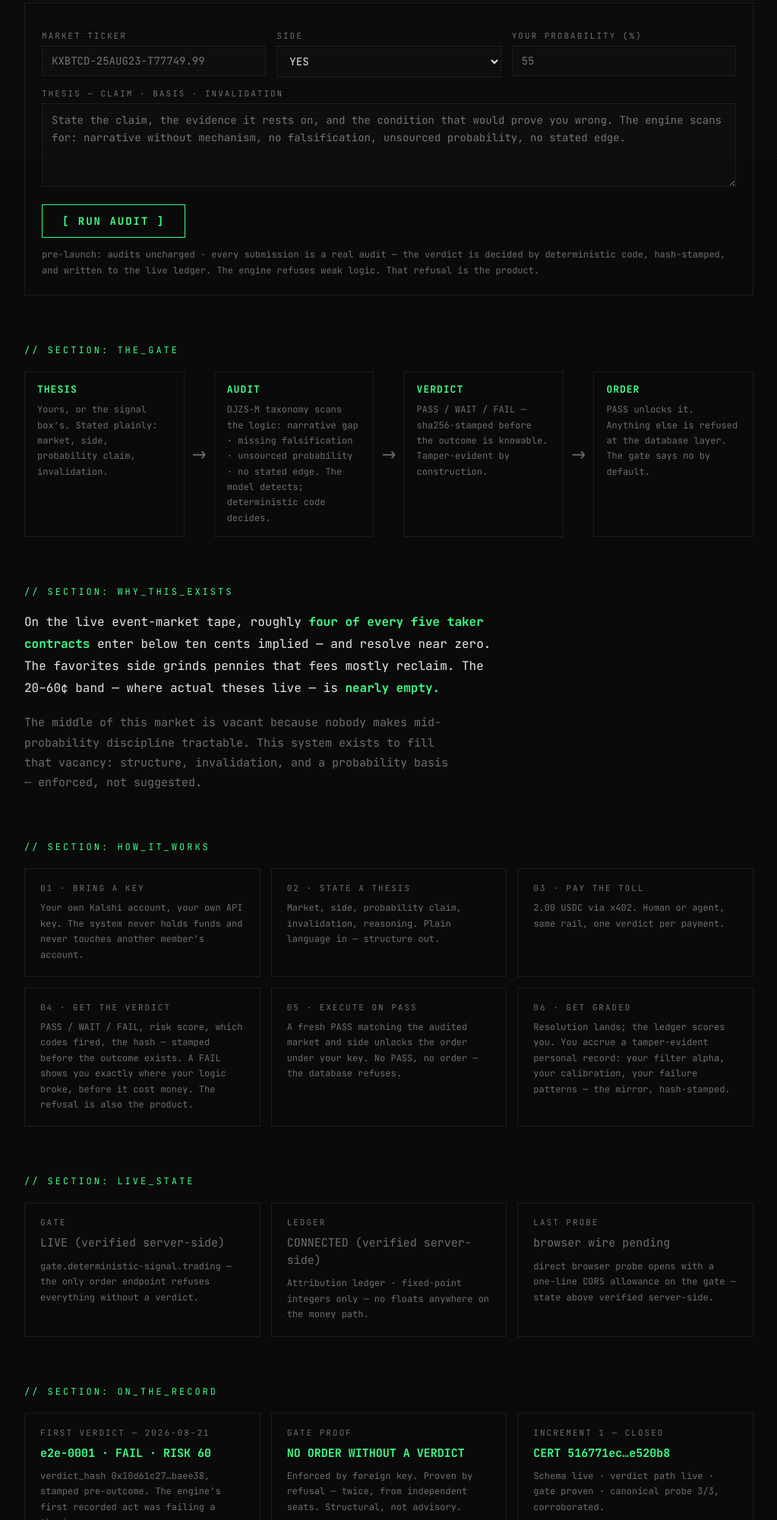
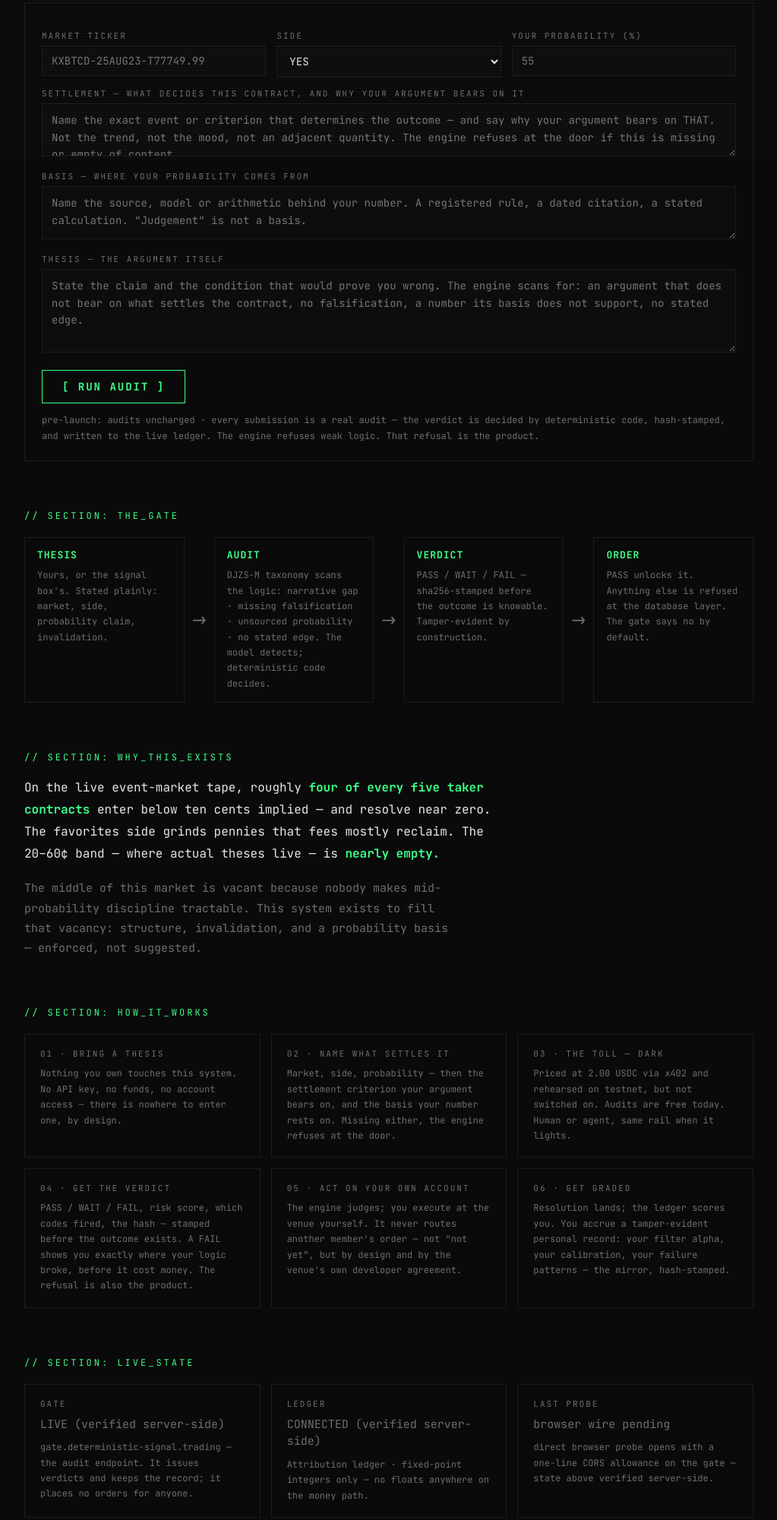
Before and after one commit to UsernameDAOEth/DST, a plain HTML site: page index.html in a window 1280 px wide. Shown: the part 591-2592 px from the top of the page at 76% size, without its empty margins (128-1151 px from the left). Drawn offline with Linux system fonts and the light colour scheme; no server answers.

Commit message:
Console v5.1: settlement and basis fields; page corrected to the post-DA model

```diff
--- a/index.html
+++ b/index.html
@@ -119,8 +119,12 @@
           <input id="c-p" type="number" min="1" max="99" placeholder="55">
         </div>
       </div>
-      <label>THESIS — CLAIM · BASIS · INVALIDATION</label>
-      <textarea id="c-thesis" placeholder="State the claim, the evidence it rests on, and the condition that would prove you wrong. The engine scans for: narrative without mechanism, no falsification, unsourced probability, no stated edge."></textarea>
+      <label>SETTLEMENT — WHAT DECIDES THIS CONTRACT, AND WHY YOUR ARGUMENT BEARS ON IT</label>
+      <textarea id="c-settlement" style="min-height:70px" placeholder="Name the exact event or criterion that determines the outcome — and say why your argument bears on THAT. Not the trend, not the mood, not an adjacent quantity. The engine refuses at the door if this is missing or empty of content."></textarea>
+      <label>BASIS — WHERE YOUR PROBABILITY COMES FROM</label>
+      <textarea id="c-basis" style="min-height:70px" placeholder="Name the source, model or arithmetic behind your number. A registered rule, a dated citation, a stated calculation. &quot;Judgement&quot; is not a basis."></textarea>
+      <label>THESIS — THE ARGUMENT ITSELF</label>
+      <textarea id="c-thesis" placeholder="State the claim and the condition that would prove you wrong. The engine scans for: an argument that does not bear on what settles the contract, no falsification, a number its basis does not support, no stated edge."></textarea>
       <button class="runbtn" id="c-run">[ RUN AUDIT ]</button>
       <div class="vpanel" id="c-out">
         <div class="big" id="c-verdict">—</div>
@@ -170,25 +174,28 @@
 
     <div class="eyebrow">// SECTION: HOW_IT_WORKS</div>
     <div class="grid">
-      <div class="card"><div class="k">01 · BRING A KEY</div>
-        <div class="n">Your own Kalshi account, your own API key. The
-        system never holds funds and never touches another member's
-        account.</div></div>
-      <div class="card"><div class="k">02 · STATE A THESIS</div>
-        <div class="n">Market, side, probability claim, invalidation,
-        reasoning. Plain language in — structure out.</div></div>
-      <div class="card"><div class="k">03 · PAY THE TOLL</div>
-        <div class="n">2.00 USDC via x402. Human or agent, same rail,
-        one verdict per payment.</div></div>
+      <div class="card"><div class="k">01 · BRING A THESIS</div>
+        <div class="n">Nothing you own touches this system. No API key,
+        no funds, no account access — there is nowhere to enter one,
+        by design.</div></div>
+      <div class="card"><div class="k">02 · NAME WHAT SETTLES IT</div>
+        <div class="n">Market, side, probability — then the settlement
+        criterion your argument bears on, and the basis your number
+        rests on. Missing either, the engine refuses at the door.</div></div>
+      <div class="card"><div class="k">03 · THE TOLL — DARK</div>
+        <div class="n">Priced at 2.00 USDC via x402 and rehearsed on
+        testnet, but not switched on. Audits are free today. Human or
+        agent, same rail when it lights.</div></div>
       <div class="card"><div class="k">04 · GET THE VERDICT</div>
         <div class="n">PASS / WAIT / FAIL, risk score, which codes fired,
         the hash — stamped before the outcome exists. A FAIL shows you
         exactly where your logic broke, before it cost money. The
         refusal is also the product.</div></div>
-      <div class="card"><div class="k">05 · EXECUTE ON PASS</div>
-        <div class="n">A fresh PASS matching the audited market and side
-        unlocks the order under your key. No PASS, no order — the
-        database refuses.</div></div>
+      <div class="card"><div class="k">05 · ACT ON YOUR OWN ACCOUNT</div>
+        <div class="n">The engine judges; you execute at the venue
+        yourself. It never routes another member's order — not "not
+        yet", but by design and by the venue's own developer
+        agreement.</div></div>
       <div class="card"><div class="k">06 · GET GRADED</div>
         <div class="n">Resolution lands; the ledger scores you. You accrue
         a tamper-evident personal record: your filter alpha, your
@@ -200,8 +207,9 @@
       <div class="card">
         <div class="k">GATE</div>
         <div class="v dim" id="gate-v">—</div>
-        <div class="n">gate.deterministic-signal.trading — the only order
-        endpoint refuses everything without a verdict.</div>
+        <div class="n">gate.deterministic-signal.trading — the audit
+        endpoint. It issues verdicts and keeps the record; it places
+        no orders for anyone.</div>
       </div>
       <div class="card">
         <div class="k">LEDGER</div>
@@ -281,14 +289,15 @@
 
     <div class="eyebrow">// SECTION: OPERATING_MODEL</div>
     <div class="grid">
-      <div class="card"><div class="k">YOUR KEYS</div>
-        <div class="v">BYO API KEY · YOUR ACCOUNT ONLY</div>
-        <div class="n">The system never holds funds and never routes
-        another member's orders. Built for CFTC-regulated event
-        markets — Kalshi first.</div></div>
+      <div class="card"><div class="k">CUSTODY</div>
+        <div class="v">NO KEYS · NO FUNDS · NO ORDERS</div>
+        <div class="n">There is no key field anywhere in this product.
+        The system holds nothing and routes nothing. Built to read
+        CFTC-regulated event markets — Kalshi first.</div></div>
       <div class="card"><div class="k">THE TOLL</div>
-        <div class="v">2.00 USDC / VERDICT · x402</div>
-        <div class="n">Machine-payable per audit on Base. Agents pay the
+        <div class="v">2.00 USDC / VERDICT · x402 · DARK</div>
+        <div class="n">Machine-payable per audit on Base — rehearsed,
+        certified on testnet, not yet charging. Agents will pay the
         same toll humans do. The verdict is the product.</div></div>
       <div class="card"><div class="k">STATUS</div>
         <div class="v">PRE-LAUNCH · GATE LIVE</div>
@@ -370,9 +379,18 @@
     var side = document.getElementById('c-side').value;
     var p = parseInt(document.getElementById('c-p').value, 10);
     var thesis = (document.getElementById('c-thesis').value || '').trim();
+    var settlement = (document.getElementById('c-settlement').value || '').trim();
+    var basis = (document.getElementById('c-basis').value || '').trim();
+
+    function thin(v) { return v.length < 30 || v.split(/\s+/).filter(Boolean).length < 6; }
 
     if (!ticker || !thesis || thesis.length < 20 || !(p >= 1 && p <= 99)) {
       show('fail', 'REFUSED — LOCALLY', 'ticker, probability 1–99, and a real thesis (20+ chars) are required before the engine is even consulted.');
+      return;
+    }
+    if (thin(settlement) || thin(basis)) {
+      show('fail', 'REFUSED — LOCALLY',
+        'SETTLEMENT and BASIS each need at least 30 characters and 6 words. This is the same floor the engine enforces; the console states it here so a refusal is never a surprise.');
       return;
     }
 
@@ -390,6 +408,8 @@
         market_ticker: ticker,
         side: side,
         p_claim_e4: p * 100,
+        settlement: settlement,
+        basis: basis,
         thesis: thesis
       })
     })
```
